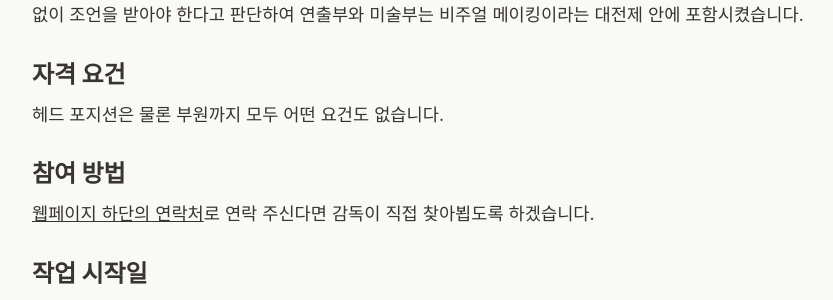
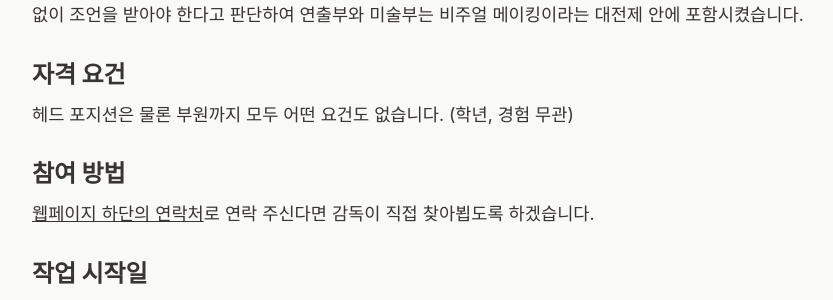
Before and after one commit to jihun-io/grnplnt, a Flask app: page /social/qna in a window 1280 px wide. Shown: the part 591-891 px from the top of the page, without its empty margins (8-841 px from the left). Run offline with Flask 3, Linux system fonts and the light colour scheme; some libraries are stand-ins or nearby versions; some web fonts are replaced.

Commit message:
Update qna.html

```diff
--- a/templates/qna.html
+++ b/templates/qna.html
@@ -67,7 +67,7 @@
             <p>해당 시나리오는 한정된 공간 안에서 이루어지는 이야기이기에 공간과 인물, 오브제 디자인의 고려 사항이 많을 것으로 예상됩니다. 따라서 감독이 연출, 미술로부터 쉼 없이 조언을 받아야 한다고
                 판단하여 연출부와 미술부는 비주얼 메이킹이라는 대전제 안에 포함시켰습니다.</p>
             <h3>자격 요건</h3>
-            <p>헤드 포지션은 물론 부원까지 모두 어떤 요건도 없습니다.</p>
+            <p>헤드 포지션은 물론 부원까지 모두 어떤 요건도 없습니다. (학년, 경험 무관)</p>
             <h3>참여 방법</h3>
             <p><span class="link" onclick="scrollToAnchor('#contact')">웹페이지 하단의 연락처</span>로 연락 주신다면 감독이 직접 찾아뵙도록 하겠습니다.</p>
             <h3>작업 시작일</h3>
```
